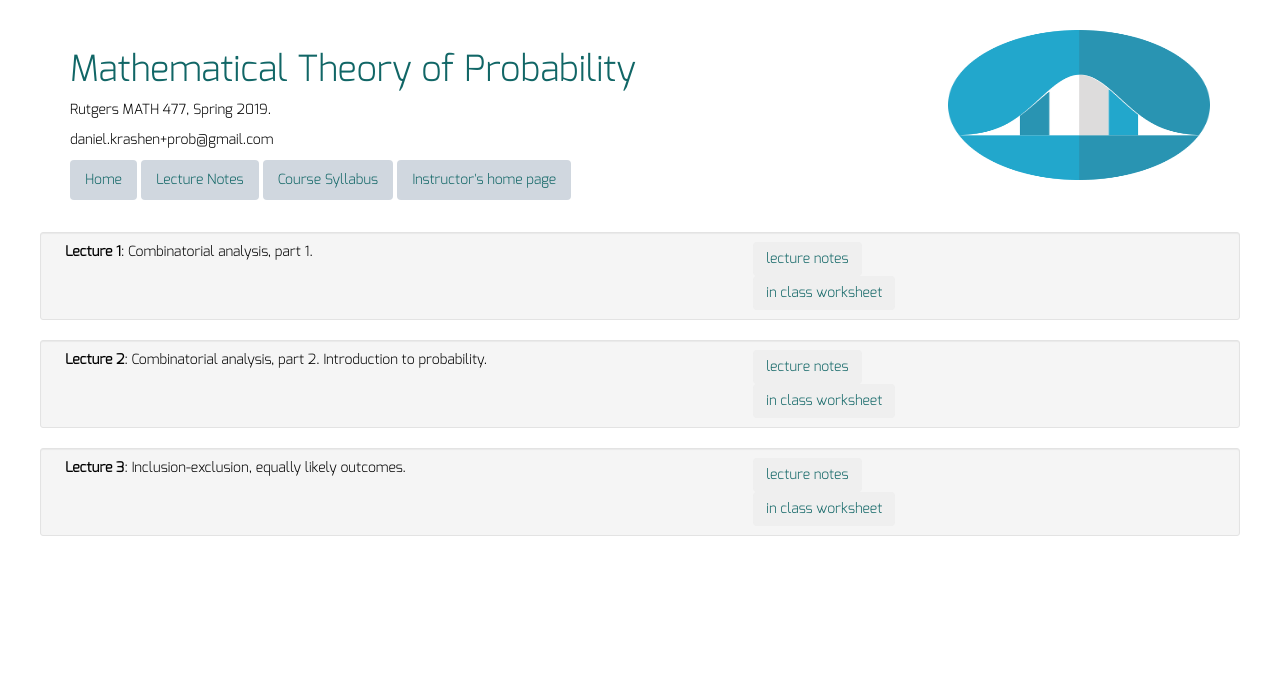
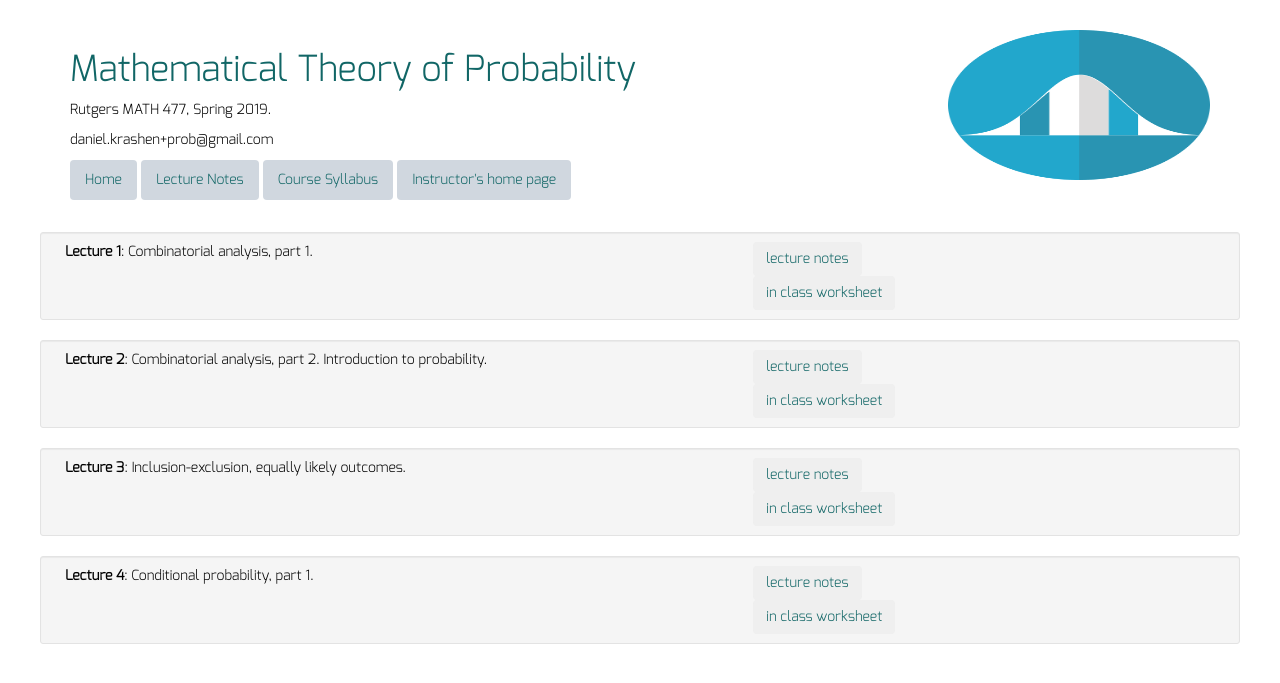
Before and after one commit to dkrashen/probability, a Jekyll site: the page built from lectures/index.html, in a window 1280 px wide. Shown: the top 683 px of the page. Built offline with Jekyll 4.4.1, drawn with Linux system fonts in a browser that asks for light colours; nearby versions of some CDN libraries.

Commit message:
add lecture notes and quiz

```diff
--- a/_data/lectures.yml
+++ b/_data/lectures.yml
@@ -10,3 +10,7 @@
   filename: "lecture3.pdf"
   description: "Inclusion-exclusion, equally likely outcomes."
   quizfilename: "quiz3.pdf"
+- title: "Lecture 4"
+  filename: "lecture4.pdf"
+  description: "Conditional probability, part 1."
+  quizfilename: "quiz4.pdf"
```
Also changed, not shown: 2 other files.
